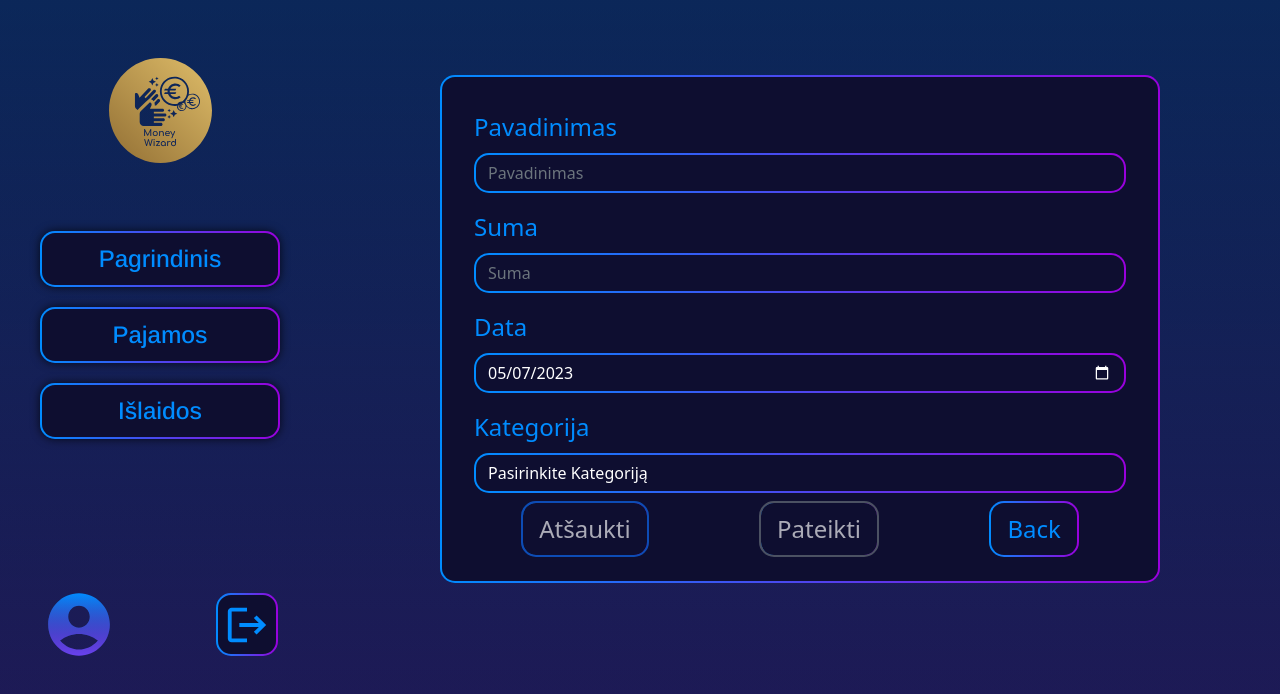
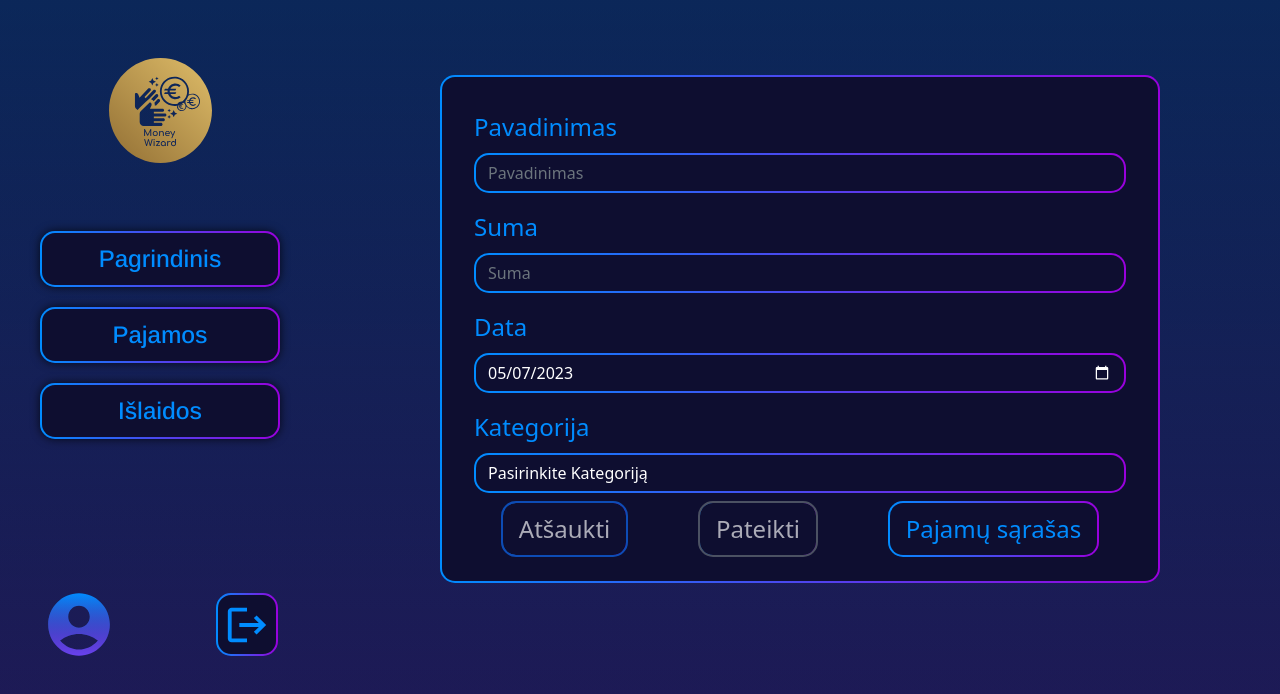
Before and after one commit to ZiGreed/P.B.A.A.SpringProject2023, a React (Vite) app: page /addIncomes in a window 1280 px wide. Shown: the top 694 px of the page. Built offline with nearby package versions, Linux system fonts and the light colour scheme.

Commit message:
Pakeista iš EN į LT viso puslapio (MW-30) bei ištaisytas bug'as dėl išlaidų atvaizdavimo pajamų puslapyje (MW-35)

```diff
--- a/src/components/AddExpenses.jsx
+++ b/src/components/AddExpenses.jsx
@@ -24,14 +24,14 @@ function AddExpenses() {
           validationSchema={
             Yup.object({
               name: Yup.string()
-              .required("langelis būtinas")
-              .min(2, "pavadinimas per trumpas")
-              .max(40, "pavadinimas per ilgas"),
+              .required("Langelis būtinas")
+              .min(2, "Pavadinimas per trumpas")
+              .max(40, "Pavadinimas per ilgas"),
               amount: Yup.number()
-              .required("langelis būtinas")
-              .lessThan(1000000, "suma turi būti mažesnė nei milijonas"),
+              .required("Langelis būtinas")
+              .lessThan(1000000, "Suma turi būti mažesnė nei milijonas"),
               date: Yup.date()
-              .max(new Date("2023-04-07"), "data negali būti ateityje"),
+              .max(new Date("2023-04-07"), "Data negali būti ateityje"),
               category: Yup.string()
               .required("Būtina pasirinkti kategoriją")
             })
@@ -128,9 +128,10 @@ function AddExpenses() {
                 isInvalid={touched.category && !values.category}
               >
                 <option value="">Pasirinkite Kategoriją</option>
-                <option value="Alga">Alga</option>
-                <option value="PapildomiDarbai">Papildomi darbai</option>
-                <option value="Dovana">Dovana</option>
+                <option value="Maistas">Maistas</option>
+                <option value="Pramogos">Pramogos</option>
+                <option value="Buitis">Buitis</option>
+                <option value="Kita">Kita</option>
               </Form.Control>
             <span className="formError">
             <ErrorMessage name="category" />
@@ -155,7 +156,7 @@ function AddExpenses() {
                   Pateikti
                 </Button>
                 <Button variant="primary" onClick={() => navigate("/expenses/")}>
-                  Back
+                Išlaidų sąrašas
                 </Button>
               </div>
             </Form>
--- a/src/components/AddIncomes.jsx
+++ b/src/components/AddIncomes.jsx
@@ -6,7 +6,7 @@ import { useNavigate } from "react-router-dom";
 import * as Yup from 'yup';
 import "./AddIncomes.scss"
 
-let baseURL = "http://localhost:3000/incomes";
+let BaseURL = "http://localhost:3000/incomes";
 
 function AddIncomes() {
 
@@ -26,14 +26,14 @@ function AddIncomes() {
         validationSchema={
           Yup.object({
             name: Yup.string()
-            .required("langelis būtinas")
-            .min(2, "pavadinimas per trumpas")
-            .max(40, "pavadinimas per ilgas"),
+            .required("Langelis būtinas")
+            .min(2, "Pavadinimas per trumpas")
+            .max(40, "Pavadinimas per ilgas"),
             amount: Yup.number()
-            .required("langelis būtinas")
-            .lessThan(1000000, "suma turi būti mažesnė nei milijonas"),
+            .required("Langelis būtinas")
+            .lessThan(1000000, "Suma turi būti mažesnė nei milijonas"),
             date: Yup.date()
-            .max(new Date("2023-04-07"), "data negali būti ateityje"),
+            .max(new Date("2023-04-07"), "Data negali būti ateityje"),
             category: Yup.string()
             .required("Būtina pasirinkti kategoriją")
           })
@@ -41,7 +41,7 @@ function AddIncomes() {
         onSubmit={(values, { resetForm }) => {
           console.log(values);
           axios
-            .post(baseURL, values)
+            .post(BaseURL, values)
             .then((response) => console.log(response.data));
           resetForm();
           setSubmitted(true);
@@ -142,8 +142,8 @@ function AddIncomes() {
               >
                 <option value="">Pasirinkite Kategoriją</option>
                 <option value="Alga">Alga</option>
-                <option value="PapildomiDarbai">Papildomi darbai</option>
                 <option value="Dovana">Dovana</option>
+                <option value="Kita">Kita</option>
               </Form.Control>
             <span className="formError">
             <ErrorMessage name="category" />
@@ -168,7 +168,7 @@ function AddIncomes() {
                 Pateikti
               </Button>
               <Button variant="primary" onClick={() => navigate("/incomes/")}>
-                  Back
+                  Pajamų sąrašas
                 </Button>
             </div>
           </Form>
--- a/src/components/ReadIncomes.jsx
+++ b/src/components/ReadIncomes.jsx
@@ -23,7 +23,7 @@ function ReadIncomes() {
         axios
           .delete(IncomesURL + "/" + id)
           .then((response) => {
-            setIncomes(incomes.filter((expense) => expense.id !== id));
+            setIncomes(incomes.filter((income) => income.id !== id));
           })
           .catch((error) => console.log(error));
       }
@@ -44,7 +44,7 @@ function ReadIncomes() {
             <div className="cardPriceGreen">+{income.amount} €</div>
                 <div className="ButtonsContainer">
                 <div className="buttonIcons">
-                  <Link to={"/editexpenses/" + income.id} className="buttonIcons">
+                  <Link to={"/editincomes/" + income.id} className="buttonIcons">
                     <RiEdit2Line
                     size={30}
                     />
@@ -74,7 +74,7 @@ function ReadIncomes() {
                         </div>
                     </div>
             <div className="LinkWrapper">
-              <Link to="/addexpense/" className="LinkButton">
+              <Link to="/addincomes/" className="LinkButton">
                 <button className="buttonAdd">
                     <img src={Vector} alt="" />
                 </button>
--- a/src/components/YearChart.jsx
+++ b/src/components/YearChart.jsx
@@ -37,14 +37,14 @@ const YearChart = () => {
     labels,
     datasets: [
       {
-        label: "Incomes",
+        label: "Pajamos",
         data: transformData(incomes, expenses).map(item => item.income),
         backgroundColor: "#2E63F5",
         borderColor: "#2E63F5",
         pointBorderColor: "#2E63F5",
       },
       {
-        label: "Expenses",
+        label: "Išlaidos",
         data: transformData(incomes, expenses).map(item => item.expense),
         backgroundColor: '#FF10F0',
         borderColor: '#FF10F0',
@@ -61,7 +61,7 @@ const YearChart = () => {
       },
       title: {
         display: true,
-        text: "Incomes and expenses comparison chart"
+        text: "Pajamų ir išlaidų palyginimo lentelė"
       }
     },
   };
--- a/src/components/servicces/deleteHandler.jsx
+++ b/src/components/servicces/deleteHandler.jsx
@@ -10,10 +10,10 @@ export let deleteHandler = (item, deleteFunction) => {
         <div className="react-confirm-alert-overlay confirmation-modal income_expensesBtn income_expensesBtn deleteCard button:hover deleteCard" style={{ zIndex: 9999 }}>
           <div className="react-confirm-alert">
             <div className="react-confirm-alert-body">
-              <h1>Are you sure?</h1>
-              <p>{`You want to delete ${item.amount}, ${item.date}, ${item.name}, ${item.category}, id: ${item.id} ?`}</p>
+              <h1>Ar tikrai norite pašalinti šį įrašą?</h1>
+              <div style={{display: 'flex', justifyContent: 'center', alignItems: 'center'}}>
               <Button className="deleteBtn" onClick={onClose} variant="secondary">
-                No
+                Atšaukti
               </Button>
               <Button
                 variant="secondary"
@@ -23,8 +23,9 @@ export let deleteHandler = (item, deleteFunction) => {
                   window.location.reload();
                 }}
               >
-                Yes, Delete it!
+                Ištrinti
               </Button>
+              </div>
             </div>
           </div>
         </div>
```
